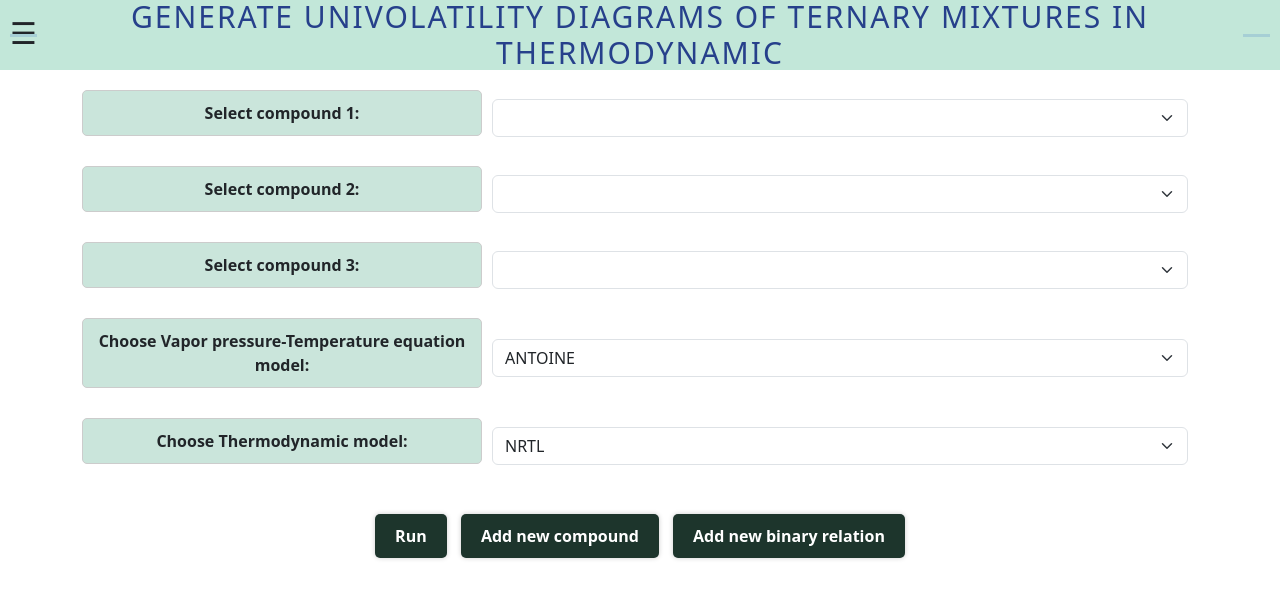
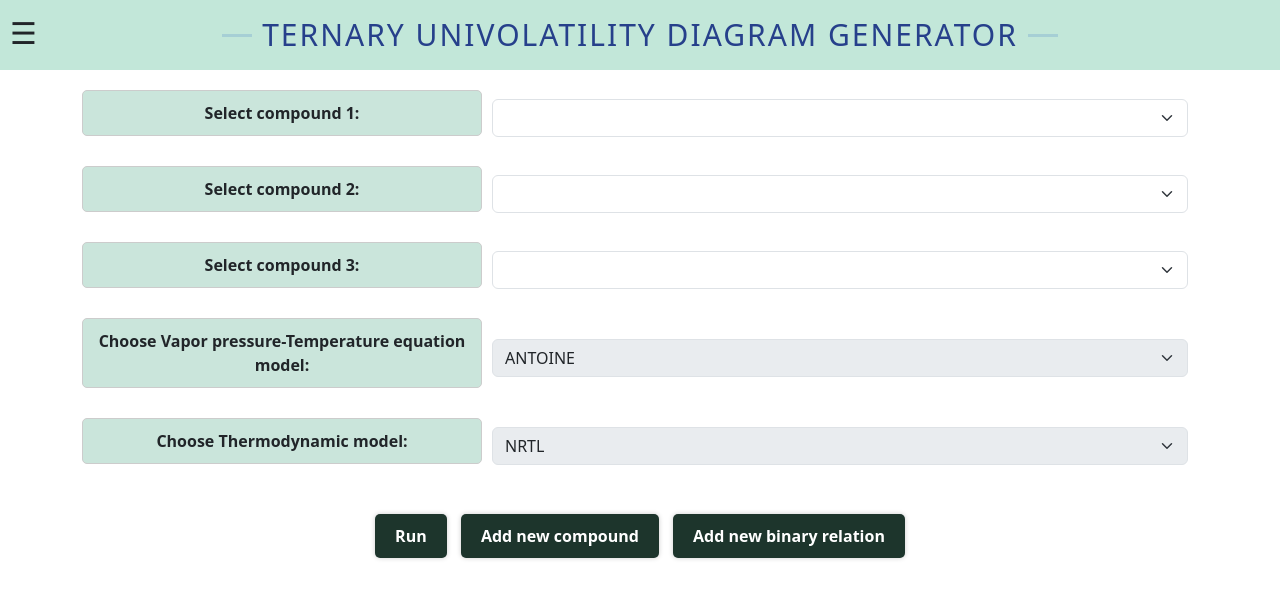
Before and after one commit to ocots/dacota, a Django app: page / in a window 1280 px wide. Shown: the top 599 px of the page. Run offline with Django 4.2, Linux system fonts and the light colour scheme; data that the repository does not hold is empty; some libraries are stand-ins or nearby versions.

Commit message:
sorted compound

```diff
--- a/backend_django/static/index.css
+++ b/backend_django/static/index.css
@@ -3,6 +3,7 @@ h1 {
   text-align: center;
   margin-top: 50px;
   margin-bottom: 50px;
+
 }
 
 .component {
@@ -13,10 +14,15 @@ h1 {
 
 }
 
+
+
 .main {
   position: relative;
   z-index: 999;
 }
+
+
+
 
 .title-bar {
   z-index: 9999;
@@ -41,6 +47,9 @@ label {
 select {
   flex: 1;
   margin-right: 10px;
+}
+.blocked {
+  opacity: 0.6;
 }
 
 
@@ -143,20 +152,11 @@ select {
   margin-bottom: 20px;
 }
 
-.btn-secondary {
-  background-color: #182520;
-  color: white;
-  margin-top: 20px;
-  margin-bottom: 20px;
-}
 
 .btn-primary.clicked {
   background-color: #05125a;
 }
 
-.btn-secondary.clicked {
-  background-color: #05125a;
-}
 
 .btn span {
   position: relative;
--- a/backend_django/ternary_azeotrope/helpers/utils.py
+++ b/backend_django/ternary_azeotrope/helpers/utils.py
@@ -9,7 +9,7 @@ from ..models import BinaryRelation, Component
 def compounds_of_session(session_key):
     return Component.objects.filter(
         Q(sessions__pk=session_key) | Q(sessions__isnull=True)
-    )
+    ).order_by("name")
 
 
 def relations_of_session(session_key):
--- a/backend_django/ternary_azeotrope/templates/ternary_azeotrope/index.html
+++ b/backend_django/ternary_azeotrope/templates/ternary_azeotrope/index.html
@@ -19,7 +19,7 @@ Home {%endblock%} {% block head %}
   {% include "ternary_azeotrope/menu.html" %}
   <div class="bar"></div>
   <h1 class="title">
-    Generate univolatility diagrams of ternary mixtures in Thermodynamic
+    Ternary univolatility diagram generator
   </h1>
   <div class="bar"></div>
 </div>
@@ -62,16 +62,15 @@ Home {%endblock%} {% block head %}
 
       <div class="component">
         <label for="my-select"
-          >Choose Vapor pressure-Temperature equation model:</label
-        >
-        <select name="component4" class="form-select">
+          >Choose Vapor pressure-Temperature equation model:</label>
+        <select name="component4" class="form-select blocked" disabled>
           <option selected>ANTOINE</option>
         </select>
       </div>
 
       <div class="component">
         <label for="my-select">Choose Thermodynamic model:</label>
-        <select name="component5" class="form-select">
+        <select name="component5" class="form-select blocked" disabled>
           <option selected>NRTL</option>
         </select>
       </div>
```
Also changed, not shown: backend_django/static/js/index.js (+16 -25 lines).
